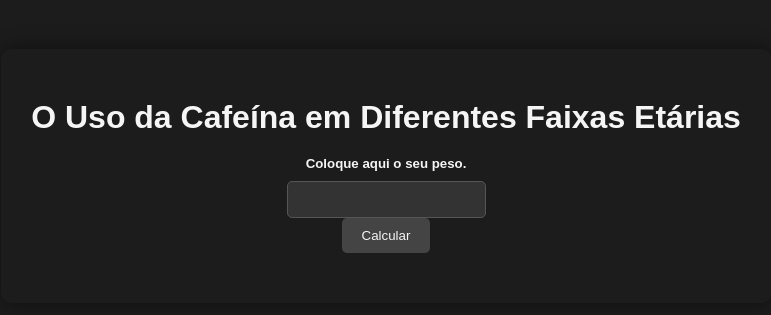
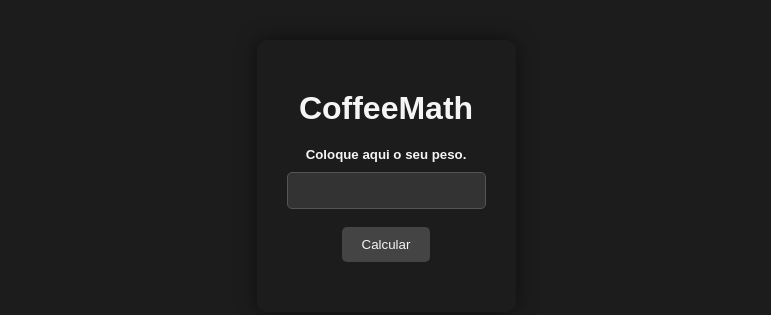
Before and after one commit to srtilapia/CoffeeMath, a plain HTML site: page index.html in a window 1280 px wide. Shown: the part 224-539 px from the top of the page, without its empty margins (254-1025 px from the left). Drawn offline with Linux system fonts and the light colour scheme.

Commit message:
Update index.html

```diff
--- a/index.html
+++ b/index.html
@@ -9,11 +9,12 @@
 </head>
 <body>
     <div class="container">
-        <h1>O Uso da Cafeína em Diferentes Faixas Etárias</h1>
+        <h1>CoffeeMath</h1>
         <form id="Cafeinaform" name="Cafeinaform" action="#">
             <label for="peso"><h5>Coloque aqui o seu peso.</h5></label>
             <input type="text" id="peso" name="peso" required>
         </form>
+        <br>
         <button onclick="CalcularCafeina()">Calcular</button>
 
         <p id="ml" class="result"></p>
```
